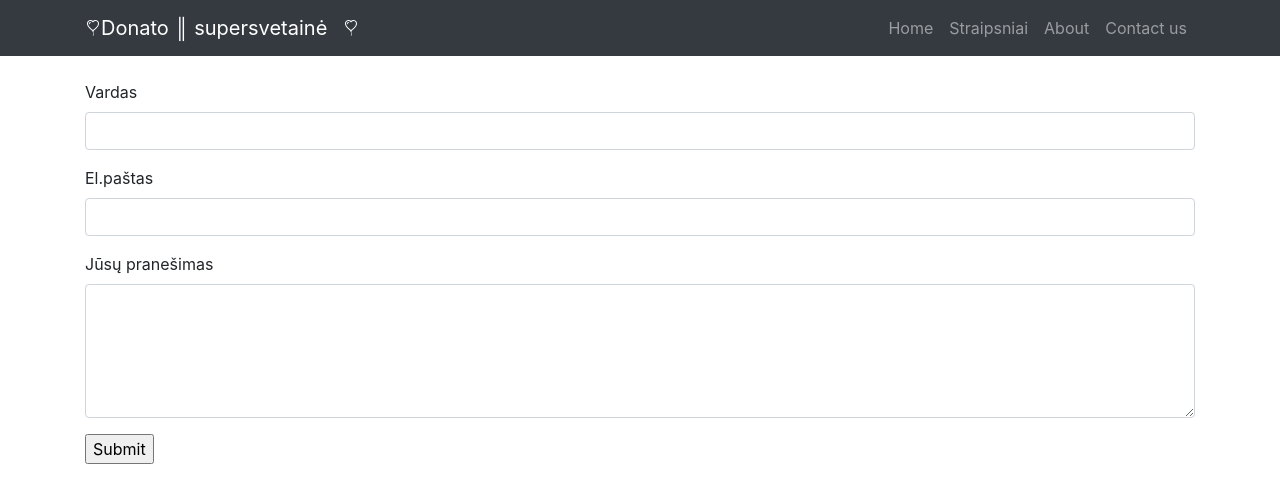
After one commit to DonatasNoreika/pythonProject, a Flask app: page /contact_us in a window 1280 px wide. The commit adds this page. Shown: the top 503 px of the page. Run offline with Flask 2, Linux system fonts and the light colour scheme; some libraries are stand-ins or nearby versions.

Commit message:
Pridėta contact_us.html

```diff
--- /dev/null
+++ b/forms.py
@@ -0,0 +1,12 @@
+from flask_wtf import FlaskForm
+from wtforms import StringField, TextAreaField, SubmitField
+from wtforms.validators import DataRequired, Length, Email
+
+
+class ContactForm(FlaskForm):
+    name = StringField('Vardas', [DataRequired()])
+    email = StringField('El.paštas', [Email(message=('Neteisingas adresas.')), DataRequired()])
+    body = TextAreaField('Jūsų pranešimas', [DataRequired(),
+                                        Length(min=10,
+                                        message=('Per trumpas tekstas.'))])
+    submit = SubmitField('Submit')
--- a/main.py
+++ b/main.py
@@ -1,6 +1,8 @@
 from flask import Flask, render_template, request, url_for, redirect
+from forms import ContactForm
 
 app = Flask(__name__)
+app.config['SECRET_KEY'] = 'dfgsfdgsdfgsdfgsdf'
 
 straipsniai = [{
     'data': '2020 01 01',
@@ -64,5 +66,12 @@ def add_article():
         return redirect(url_for('index'))
     return render_template('add_article.html')
 
+@app.route('/contact_us', methods=['GET', 'POST'])
+def contact_us():
+    form = ContactForm()
+    if form.validate_on_submit():
+        return render_template('contact_success.html', form=form)
+    return render_template('contact_us.html', form=form)
+
 if __name__ == '__main__':
     app.run(host='127.0.0.1', port=8000, debug=True)
--- a/templates/base.html
+++ b/templates/base.html
@@ -44,6 +44,9 @@
                     <li class="nav-item">
                         <a class="nav-link" href="/about">About</a>
                     </li>
+                    <li class="nav-item">
+                        <a class="nav-link" href="/contact_us">Contact us</a>
+                    </li>
                 </ul>
             </div>
         </div>
--- /dev/null
+++ b/templates/contact_us.html
@@ -0,0 +1,26 @@
+{% extends "base.html" %}
+
+{% block title %}Susisiekime su mumis{% endblock %}
+
+
+{% block content %}
+<br/>
+  <form method="post" action="#">
+      {{ form.hidden_tag() }}
+      {{ form.csrf_token }}
+      <div class="form-group">
+      {{ form.name.label(class="form-control-label") }}
+      {{ form.name(class="form-control") }}
+      </div>
+      <div class="form-group">
+      {{ form.email.label(class="form-control-label") }}
+      {{ form.email(class="form-control") }}
+      </div>
+      <div class="form-group">
+      {{ form.body.label(class="form-control-label") }}
+      {{ form.body(class="form-control", rows="5") }}
+      </div>
+      {{ form.submit }}
+  </form>
+
+{% endblock %}
```
Also changed, not shown: templates/contact_success.html (added, +10 -0 lines).
